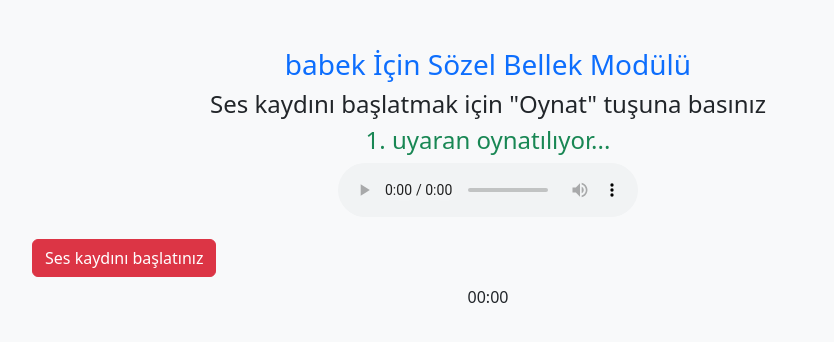
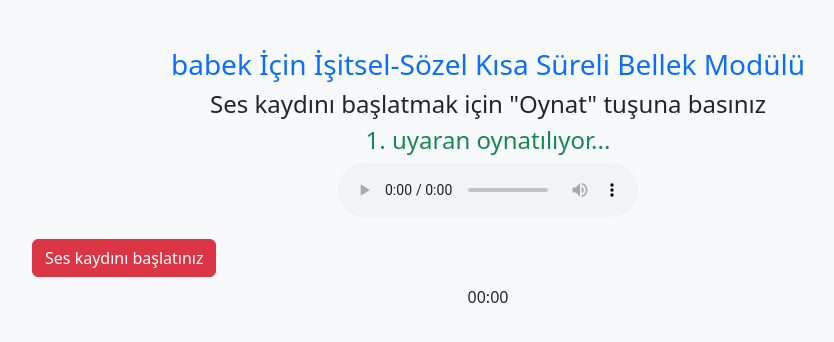
Before and after one commit to BabekMursalov/medical_proV2, a Django app: a page that uses templates/işitsel_bellek.html in a window 1280 px wide. Shown: the part 62-404 px from the top of the page, without its empty margins (152-986 px from the left). Run offline with Django 4.2, Linux system fonts and the light colour scheme; a user stored in the database is signed in; data comes from the database, SQL or seed files in the repository.

Commit message:
Update işitsel_bellek.html

```diff
--- a/templates/işitsel_bellek.html
+++ b/templates/işitsel_bellek.html
@@ -2,7 +2,7 @@
 
 {% block content %}
 <div class="container mt-5">
-    <h3 class="text-center text-primary">{{user.username}} İçin Sözel Bellek Modülü </h3>
+    <h3 class="text-center text-primary">{{user.username}} İçin İşitsel-Sözel Kısa Süreli Bellek Modülü </h3>
     <h4 class="text-center">Ses kaydını başlatmak için "Oynat" tuşuna basınız</h4>
 
     <div class="text-center">
```
